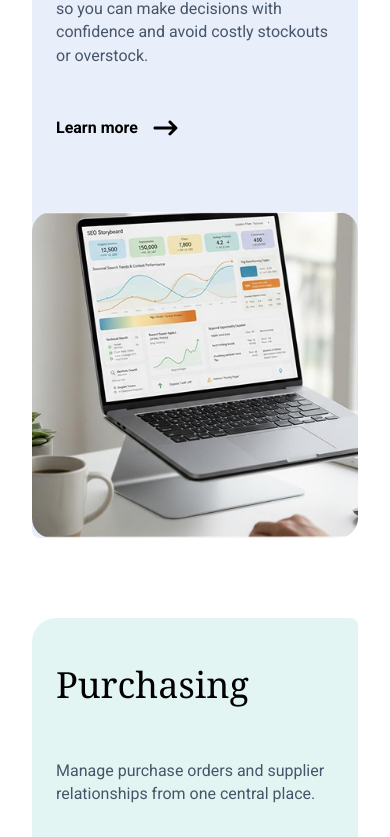
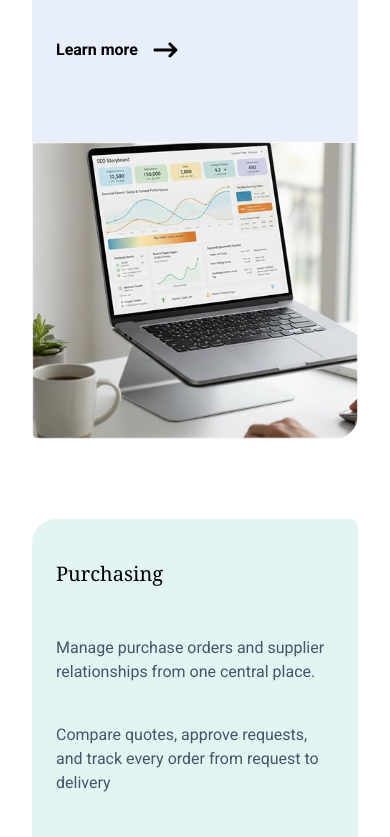
Before and after one commit to Sumally007/zanua-website-project, a React (Vite) app: page / in a window 390 px wide. Shown: the part 1896-2733 px from the top of the page. Built offline with nearby package versions, Linux system fonts and the light colour scheme; a web font is replaced by a local one.

Commit message:
responsive for featureCard is done

```diff
--- a/src/components/FeatureCard.tsx
+++ b/src/components/FeatureCard.tsx
@@ -60,10 +60,10 @@ const FeatureCard: React.FC<Feature> = ({
 }) => {
     return (
         <div
-            className={`card flex flex-col md:items-stretch items-stretch justify-between gap-8 lg:gap-10 px-0 py-0 md:px-6 md:py-10 md:flex-row lg:px-[57px] lg:py-[97px] ${bgClass} rounded-rounded-sm md:rounded-rounded-md lg:rounded-tl-card-lg lg:rounded-br-card-lg lg:rounded-tr-card-sm lg:rounded-bl-card-sm`}
+            className={`card flex flex-col items-stretch md:items-center justify-between px-0 py-0 gap-[2.5rem] lg:gap-[3rem] xl:gap-[4rem] md:px-6 md:py-10 md:flex-row lg:px-[57px] lg:py-[97px] ${bgClass} rounded-rounded-sm md:rounded-rounded-md lg:rounded-tl-card-lg lg:rounded-br-card-lg lg:rounded-tr-card-sm lg:rounded-bl-card-sm overflow-hidden`}
         >
-            <div className="flex w-full flex-col lg:w-[490px] px-6 py-10">
-                <h3 className="mb-[47px] text-[2.25rem] xl:text-[42px]">{title}</h3>
+            <div className="flex-1 w-full flex-col px-6 py-10 lg:p-0">
+                <h3 className="mb-[47px] text-[1.25rem] md:text-[2rem] lg:text-[42px]">{title}</h3>
 
                 {paragraphs.map((text, index) => (
                     <p
@@ -83,8 +83,8 @@ const FeatureCard: React.FC<Feature> = ({
                 </a>
             </div>
 
-            <div className='relative w-full aspect-[4/4] sm:aspect-[4/4] md:aspect-auto md:flex-1 md:min-h-[300px] rounded-[20px] overflow-hidden'>
-                <img src={image} alt={imageAlt} className='absolute inset-0 w-full h-full object-cover' />
+            <div className='flex-1 w-full h-full  overflow-hidden'>
+                <img src={image} alt={imageAlt} className='w-full h-full lg:w-[354px] lg:h-[354px] xl:w-[448px] xl:h-[448px]  object-cover self-stretch md:justify-self-end md:rounded-[20px]' />
             </div>
         </div>
     )
```
Also changed, not shown: src/assets/images/featureImage.png.
